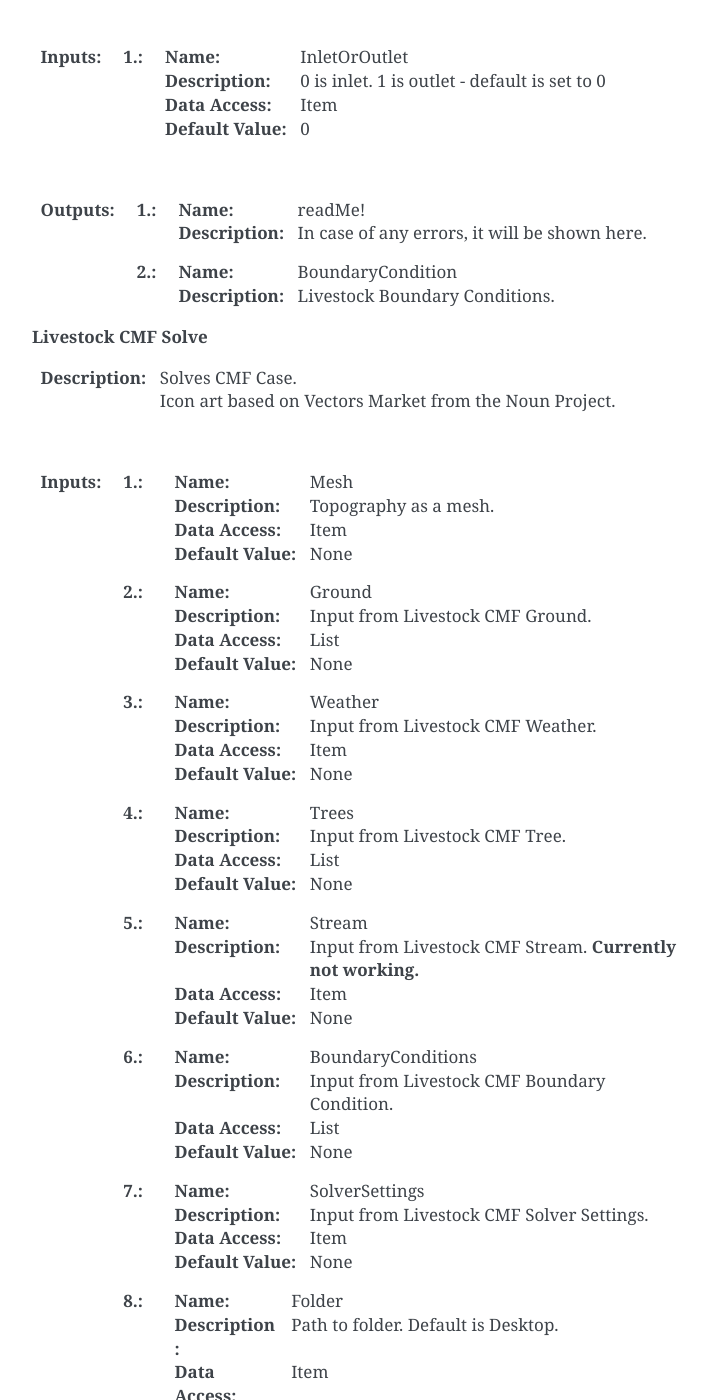
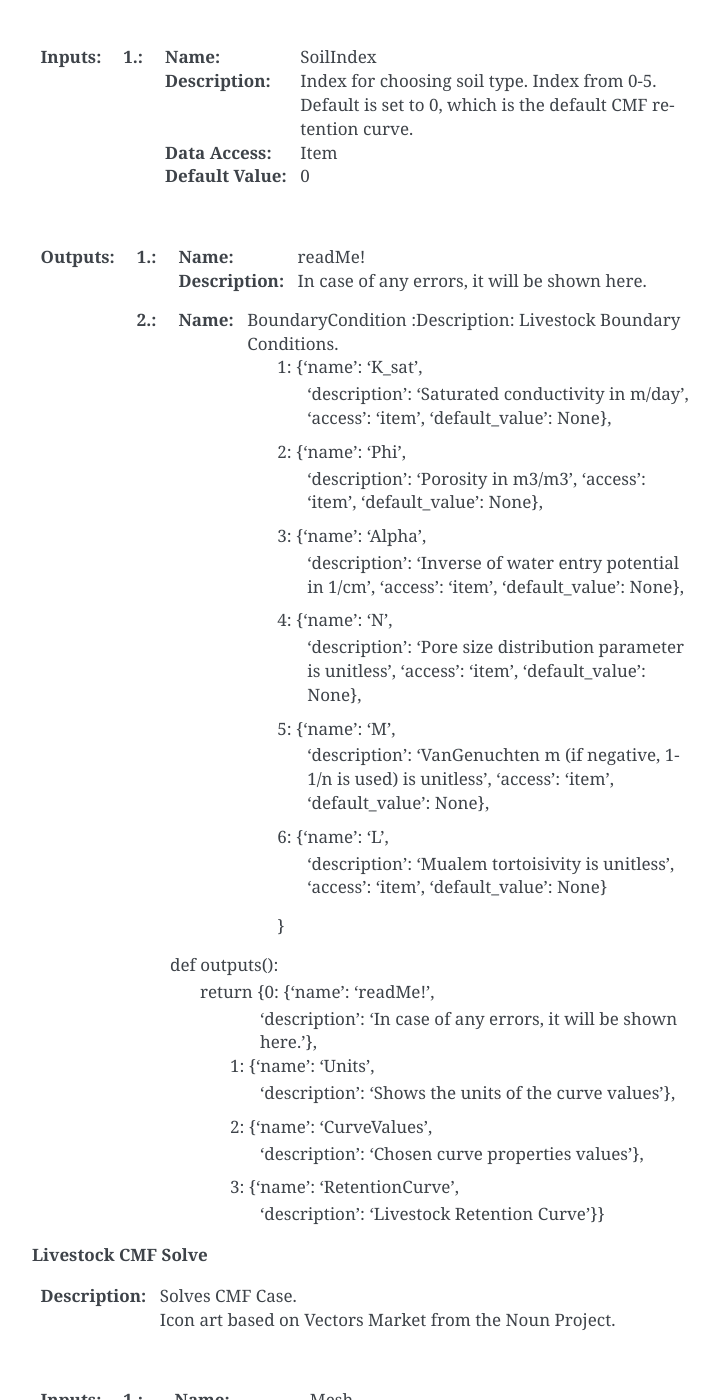
Before and after one commit to livestock3d/livestock_gh, a Sphinx documentation site: the page built from docs/components.rst, in a window 1280 px wide and 1400 px high, scrolled down 3659 px. Shown: the whole window, without its empty margins (388-1107 px from the left). Built offline with Sphinx 7.4.7, drawn with Linux system fonts in a browser that asks for light colours; some of the changed text lies outside the part shown.

Commit message:
updated sphinx documentation

```diff
--- a/docs/components.rst
+++ b/docs/components.rst
@@ -149,11 +149,12 @@
 
 **Livestock CMF Retention Curve**
 
-:Description: CMF Boundary connection
+:Description: Generates a retention curve.
 |
 :Inputs:
-    :1.:    :Name: InletOrOutlet
-            :Description: 0 is inlet. 1 is outlet - default is set to 0
+    :1.:    :Name: SoilIndex
+            :Description: Index for choosing soil type. Index from 0-5. Default is set to 0, which is the default CMF
+                          retention curve.
             :Data Access: Item
             :Default Value: 0
 |
@@ -163,6 +164,48 @@
 
     :2.:    :Name: BoundaryCondition
             :Description: Livestock Boundary Conditions.
+
+
+                    1: {'name': 'K_sat',
+                        'description': 'Saturated conductivity in m/day',
+                        'access': 'item',
+                        'default_value': None},
+
+                    2: {'name': 'Phi',
+                        'description': 'Porosity in m3/m3',
+                        'access': 'item',
+                        'default_value': None},
+
+                    3: {'name': 'Alpha',
+                        'description': 'Inverse of water entry potential in 1/cm',
+                        'access': 'item',
+                        'default_value': None},
+
+                    4: {'name': 'N',
+                        'description': 'Pore size distribution parameter is unitless',
+                        'access': 'item',
+                        'default_value': None},
+
+                    5: {'name': 'M',
+                        'description': 'VanGenuchten m (if negative, 1-1/n is used) is unitless',
+                        'access': 'item',
+                        'default_value': None},
+
+                    6: {'name': 'L',
+                        'description': 'Mualem tortoisivity is unitless',
+                        'access': 'item',
+                        'default_value': None}
+                    }
+
+        def outputs():
+            return {0: {'name': 'readMe!',
+                        'description': 'In case of any errors, it will be shown here.'},
+                    1: {'name': 'Units',
+                        'description': 'Shows the units of the curve values'},
+                    2: {'name': 'CurveValues',
+                        'description': 'Chosen curve properties values'},
+                    3: {'name': 'RetentionCurve',
+                        'description': 'Livestock Retention Curve'}}
 
 **Livestock CMF Solve**
 
```
